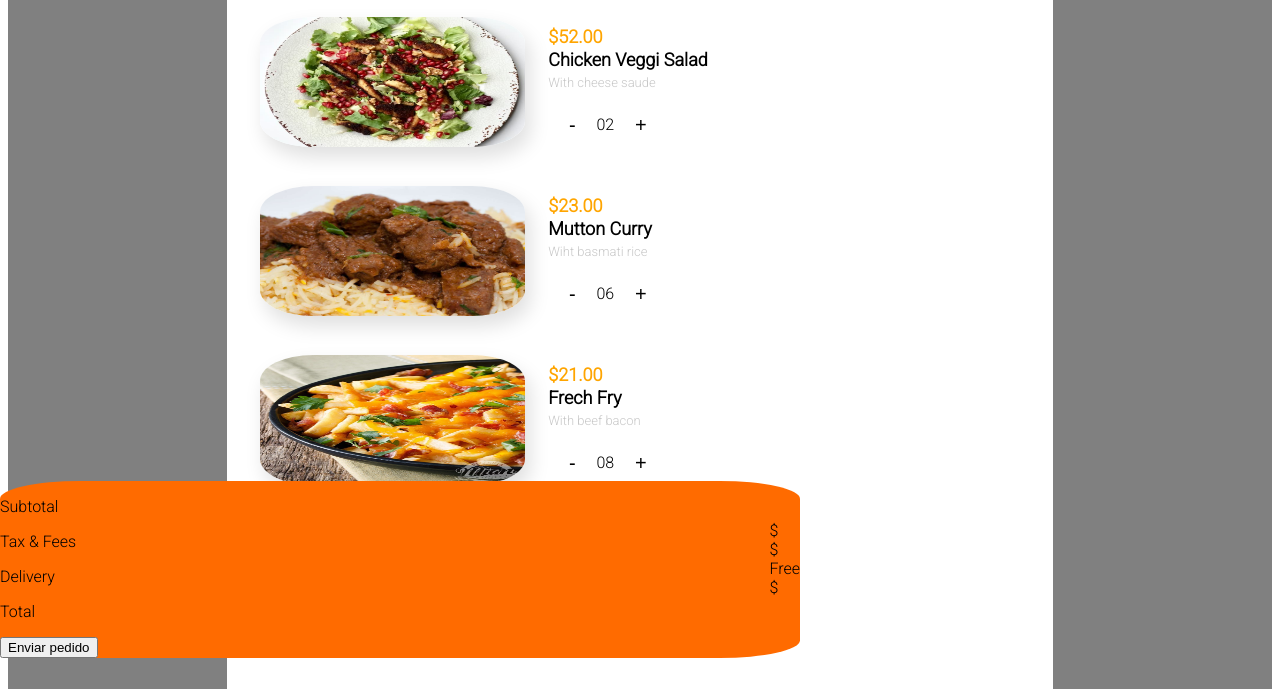
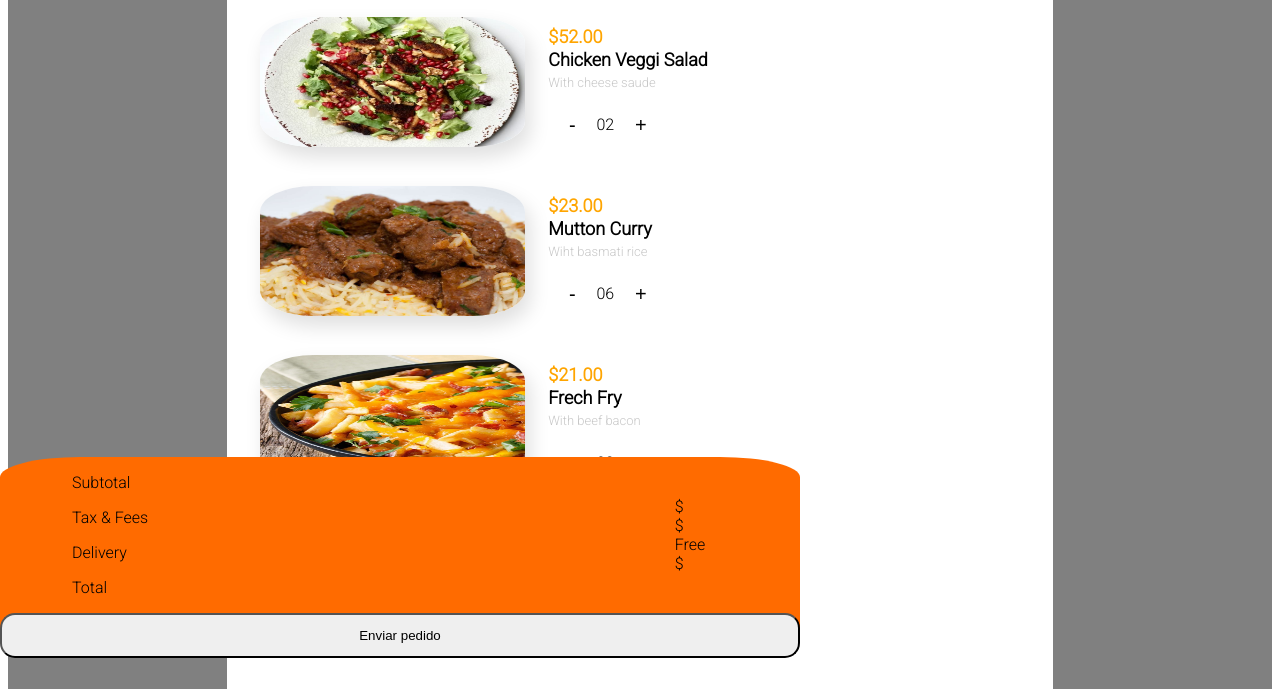
Before and after one commit to belcar-ceci/Restaurantapp, a plain HTML site: page index.html in a window 1280 px wide. Both pictures are taken after a click on the button 640 px from the left and 656 px from the top of the page. Shown: the part 142-839 px from the top of the page. Drawn offline with Linux system fonts and the light colour scheme.

Commit message:
cambios js

```diff
--- a/css/footercarrito.css
+++ b/css/footercarrito.css
@@ -13,10 +13,25 @@
     display: flex;
     justify-content: space-between;
     align-items: center;
+    padding-left: 9%;
 }
 .precios
 {
     display: flex;
     flex-direction: column;
+    padding-right: 13%;
 
 }
+.enviopedido
+{
+    display: flex;
+    width: 100%;
+    padding: 13px;
+    justify-content: center;
+    border-radius: 15px;
+}
+.botonpedido
+{
+    display: flex;
+    justify-content: center;
+}
--- a/index.html
+++ b/index.html
@@ -229,7 +229,10 @@
                         <label>$</label>
                     </div>
                 </section>
-                <button>Enviar pedido</button>
+                <div class=botonpedido>
+                    <button class="enviopedido">Enviar pedido</button>
+                </div>
+
             </footer>
         </div>
     </div>
--- a/js/index.js
+++ b/js/index.js
@@ -1,11 +1,14 @@
+let mainView = document.getElementById('index');
+let cartView = document.getElementById('carrito');
+
 function ocultar()
 {
-    document.getElementById('index').style.display = 'none';
-    document.getElementById('carrito').style.display = 'block';
+    mainView.style.display = 'none';
+    cartView.style.display = 'block';
 }
 function mostrar()
 {
-    document.getElementById('index').style.display = 'block';
-    document.getElementById('carrito').style.display = 'none';
+    mainView.style.display = 'block';
+    cartView.style.display = 'none';
 
 }
```
Also changed, not shown: css/footer.css (line endings or trailing spaces).
